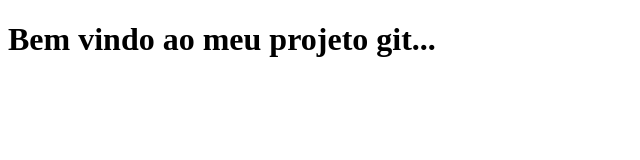
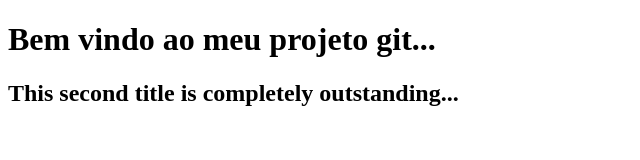
Before and after one commit to tiagoxdca/meusite, a plain HTML site: page index.html in a window 1280 px wide. Shown: the whole page, without its empty margins (0-640 px from the left). Drawn offline with Linux system fonts and the light colour scheme.

Commit message:
Modifying index.html

```diff
--- a/index.html
+++ b/index.html
@@ -9,6 +9,7 @@
     <body>
 
         <h1>Bem vindo ao meu projeto git...</h1>
+        <h2>This second title is completely outstanding...</h2>
 
     </body>
 </html>
```
